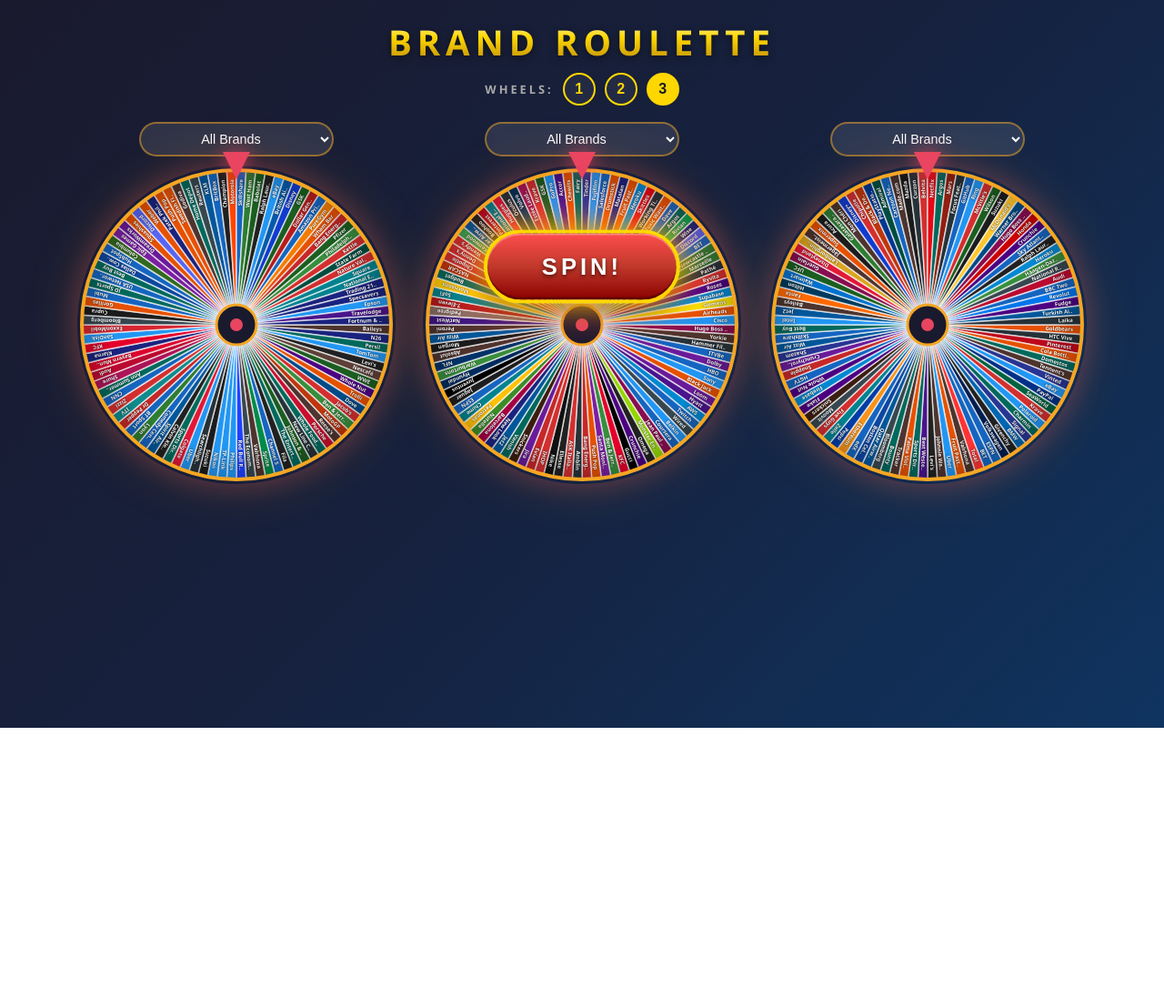
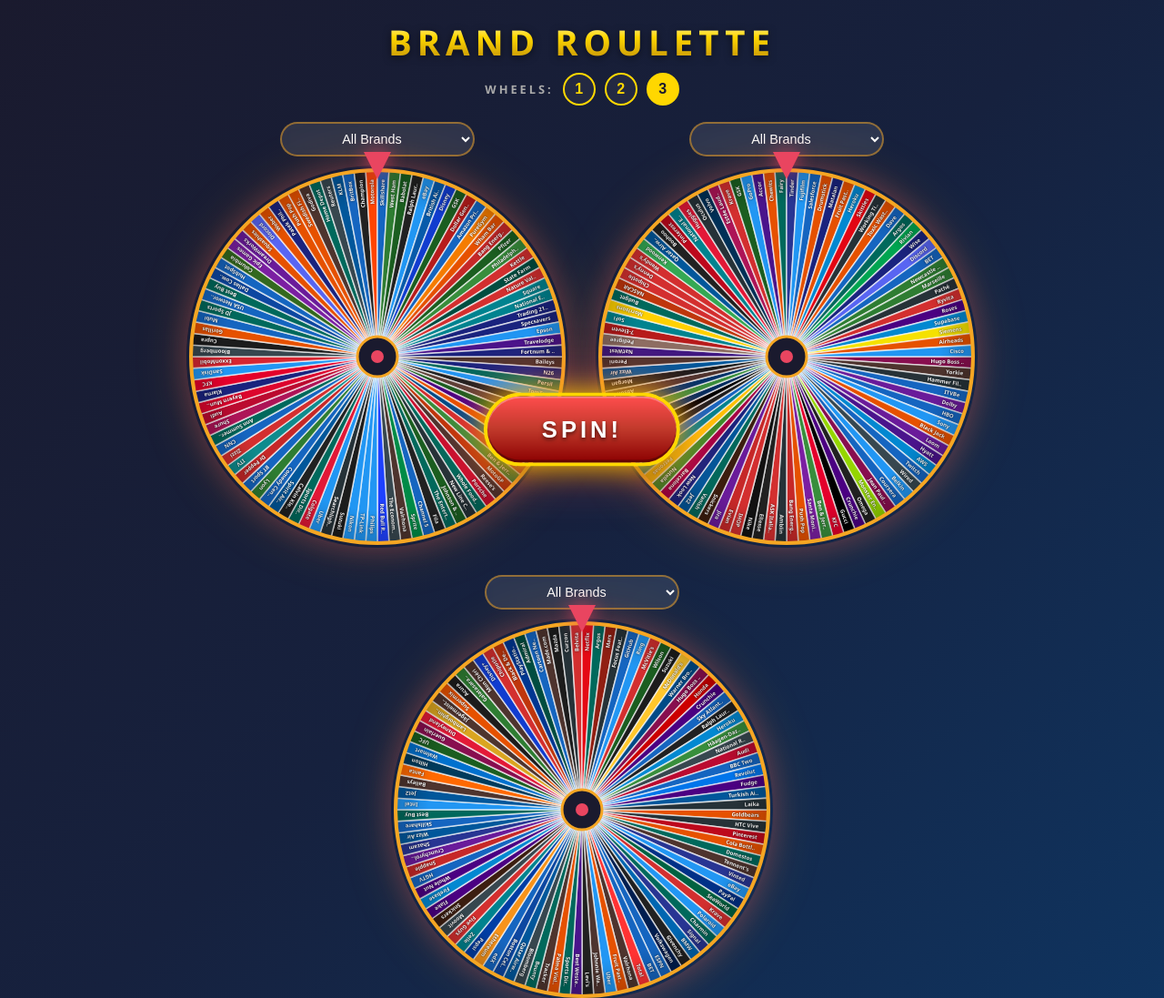
Before and after one commit to craigsbooth/brand-roulette, a plain HTML site: page index.html in a window 1280 px wide. Shown: the top 1097 px of the page at 91% size. Before the commit the page ends 800 px from the top, so only its background shows below. Drawn offline with Linux system fonts and the light colour scheme.

Commit message:
Bigger 3-wheel view (420px), spin button moves above results

```diff
--- a/index.html
+++ b/index.html
@@ -231,10 +231,10 @@
 
         .spin-btn {
             position: absolute;
-            top: 40%;
+            top: 35%;
             left: 50%;
             transform: translate(-50%, -50%);
-            z-index: 20;
+            z-index: 25;
             padding: 22px 60px;
             font-size: 1.6rem;
             font-weight: 900;
@@ -300,6 +300,11 @@
             pointer-events: none;
             transform: translate(-50%, -50%);
             animation: none;
+            transition: opacity 0.3s ease;
+        }
+
+        .spin-btn.results-showing {
+            top: 20%;
         }
 
         @media (max-width: 1100px) {
@@ -362,12 +367,8 @@
         }
 
         .wheels-container.count-3 .wheel-container {
-            width: 30vmin;
-            height: 30vmin;
-            max-width: 420px;
-            max-height: 420px;
-            min-width: 350px;
-            min-height: 350px;
+            width: 420px;
+            height: 420px;
         }
         .wheels-container.count-3 .wheel-container canvas {
             width: 100%;
--- a/wheel.js
+++ b/wheel.js
@@ -405,7 +405,9 @@
     const btn = document.getElementById('spinBtn');
     btn.disabled = true;
     btn.textContent = 'SPINNING...';
+    btn.classList.remove('results-showing');
 
+    // Clear previous results
     wheel1.reset();
     if (activeWheelCount >= 2) wheel2.reset();
     if (activeWheelCount >= 3) wheel3.reset();
@@ -423,6 +425,7 @@
             spinning = false;
             btn.disabled = false;
             btn.textContent = 'SPIN!';
+            btn.classList.add('results-showing');
         }
     }, 100);
 }
```
